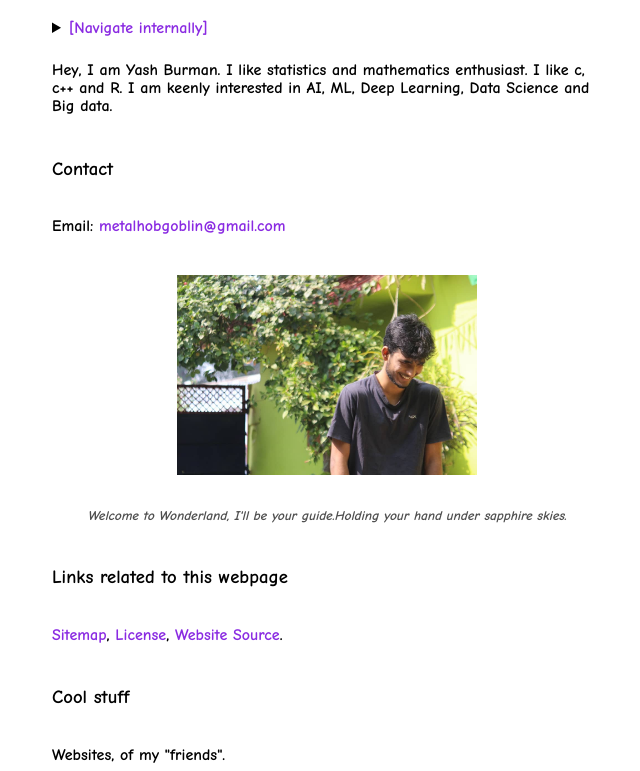
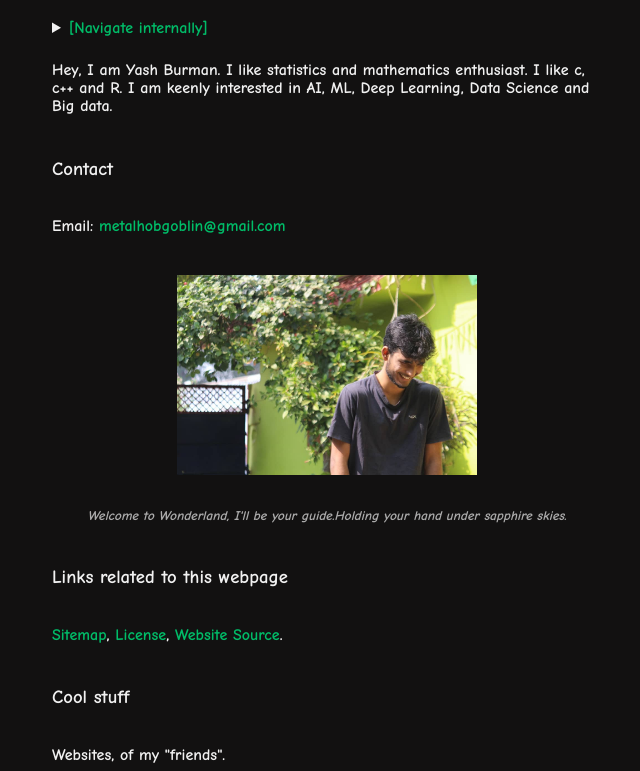
Before and after one commit to yashburman/yashburman.github.io, a plain HTML site: page index.html in a window 1280 px wide. Shown: the part 135-906 px from the top of the page, without its empty margins (313-953 px from the left). Drawn offline with Linux system fonts and the light colour scheme.

Commit message:
index updated with new and better color scheme

```diff
--- a/index.html
+++ b/index.html
@@ -37,6 +37,13 @@
         src:
             url(./fonts/Comic_Neue/ComicNeue-Bold.ttf) format('truetype');
     }
+
+    :root {
+        --link: #00bc68;
+        --background: #121111;
+        --text: #f1f1f1;
+    }
+
     html {
         padding: 0;
         margin: 0;
@@ -45,6 +52,9 @@
         font-weight: 300;
 
         overflow-x: hidden;
+
+        background-color: var(--background);
+        color: var(--text);
 
         display: flex;
         justify-content: center;
@@ -59,7 +69,7 @@
     }
 
     a, a:visited, a:hover, a:active {
-        color: blueviolet;
+        color: var(--link);
         text-decoration: none;
     }
 
```
